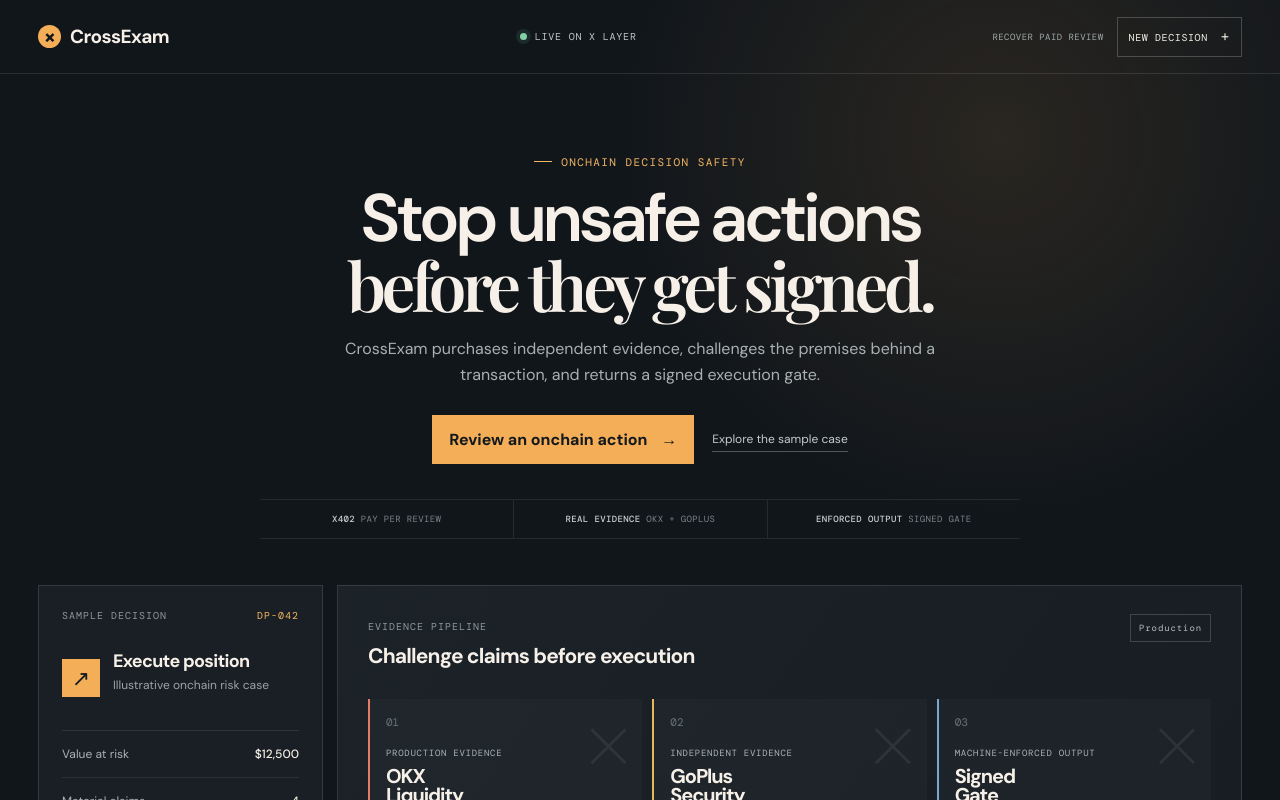
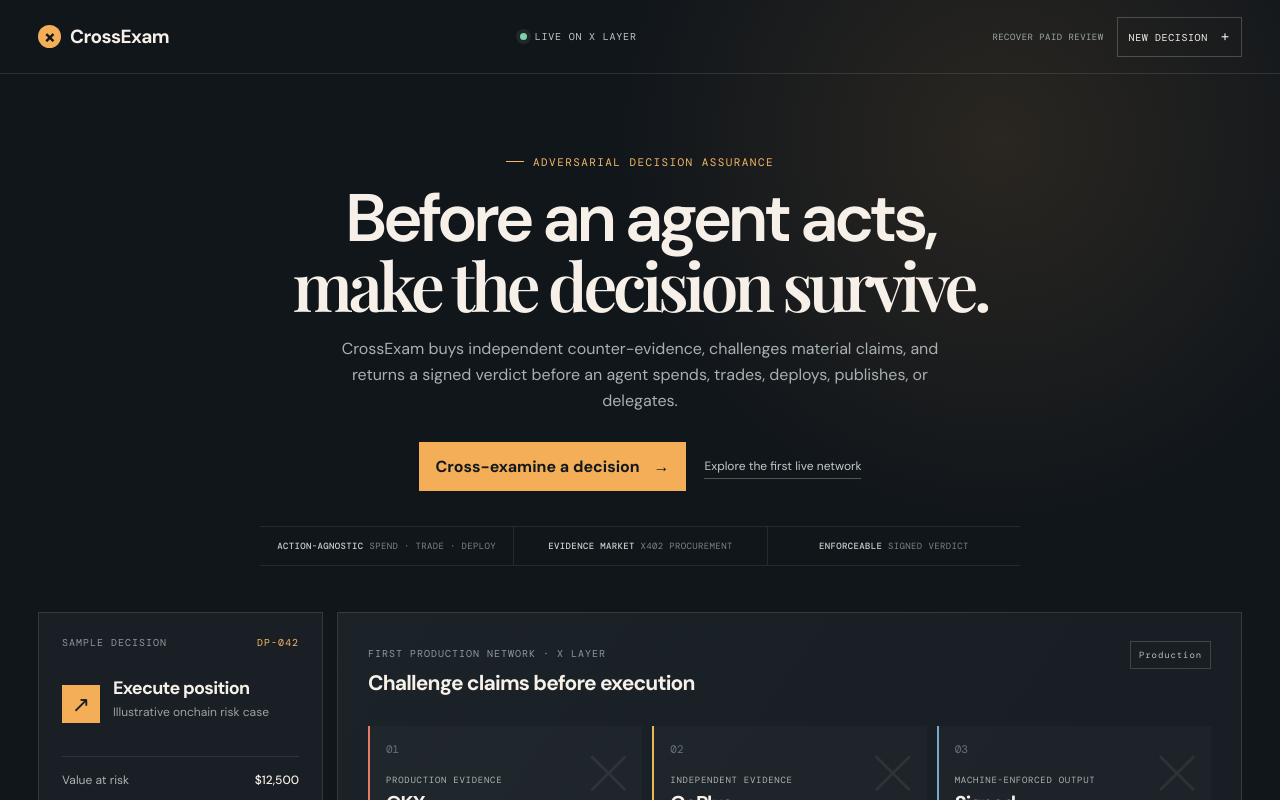
Before and after one commit to Qinsir7/CrossExam, a React (Vite) app: page / in a window 1280 px wide. Shown: the top 800 px of the page. Built offline with nearby package versions, Linux system fonts and the light colour scheme; a web font is replaced by a local one.

Commit message:
docs: position CrossExam as agent assurance layer

```diff
--- a/index.html
+++ b/index.html
@@ -4,9 +4,9 @@
     <meta charset="UTF-8" />
     <link rel="icon" type="image/jpeg" href="/logo.jpg" />
     <meta name="viewport" content="width=device-width, initial-scale=1.0" />
-    <meta name="description" content="CrossExam provides adversarial decision assurance for consequential AI and onchain actions." />
+    <meta name="description" content="CrossExam buys independent counter-evidence and issues signed, enforceable verdicts before autonomous agents act." />
     <meta property="og:title" content="CrossExam — Adversarial Decision Assurance" />
-    <meta property="og:description" content="Evidence-backed contradictions, signed verdicts, and execution guardrails before an agent acts." />
+    <meta property="og:description" content="The adversarial decision layer for autonomous agents: independent evidence, signed verdicts, and execution guardrails." />
     <meta property="og:image" content="https://www.cross-exam.xyz/logo.jpg" />
     <meta property="og:url" content="https://www.cross-exam.xyz/" />
     <meta property="og:type" content="website" />
--- a/src/App.tsx
+++ b/src/App.tsx
@@ -308,17 +308,17 @@ function App() {
       </nav>
 
       <section className="hero" id="top">
-        <div className="eyebrow"><span /> Onchain decision safety</div>
-        <h1>Stop unsafe actions<br /><em>before they get signed.</em></h1>
-        <p>CrossExam purchases independent evidence, challenges the premises behind a transaction, and returns a signed execution gate.</p>
+        <div className="eyebrow"><span /> Adversarial decision assurance</div>
+        <h1>Before an agent acts,<br /><em>make the decision survive.</em></h1>
+        <p>CrossExam buys independent counter-evidence, challenges material claims, and returns a signed verdict before an agent spends, trades, deploys, publishes, or delegates.</p>
         <div className="hero-actions">
-          <button className="hero-primary" onClick={() => setComposerOpen(true)}>Review an onchain action <span>→</span></button>
-          <a className="hero-secondary" href="#workspace">Explore the sample case</a>
+          <button className="hero-primary" onClick={() => setComposerOpen(true)}>Cross-examine a decision <span>→</span></button>
+          <a className="hero-secondary" href="#workspace">Explore the first live network</a>
         </div>
         <div className="proof-strip" aria-label="Production capabilities">
-          <span><b>x402</b> pay per review</span>
-          <span><b>Real evidence</b> OKX + GoPlus</span>
-          <span><b>Enforced output</b> signed gate</span>
+          <span><b>Action-agnostic</b> spend · trade · deploy</span>
+          <span><b>Evidence market</b> x402 procurement</span>
+          <span><b>Enforceable</b> signed verdict</span>
         </div>
       </section>
 
@@ -354,7 +354,7 @@ function App() {
         <section className={`exam-stage ${ran ? 'ran' : ''}`} aria-label="Cross-examination workspace">
           <div className="stage-topline">
             <div>
-              <span className="card-kicker">Evidence pipeline</span>
+              <span className="card-kicker">First production network · X Layer</span>
               <h2>{ran ? 'Sample verdict ready' : runState === 'queued' ? reviewJob ? reviewStatusLabel[reviewJob.status] : 'Independent review requested' : 'Challenge claims before execution'}</h2>
             </div>
             <span className="round-pill">Production</span>
```
Also changed, not shown: package.json (+8 -1 lines), 2 other files (tests, documents, lock files or other folders).
